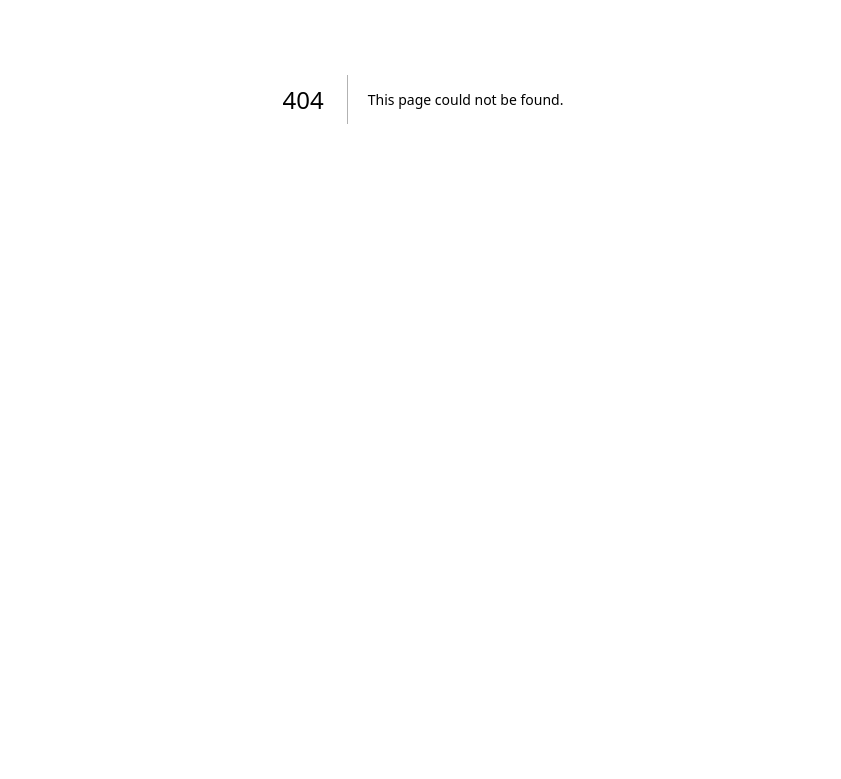
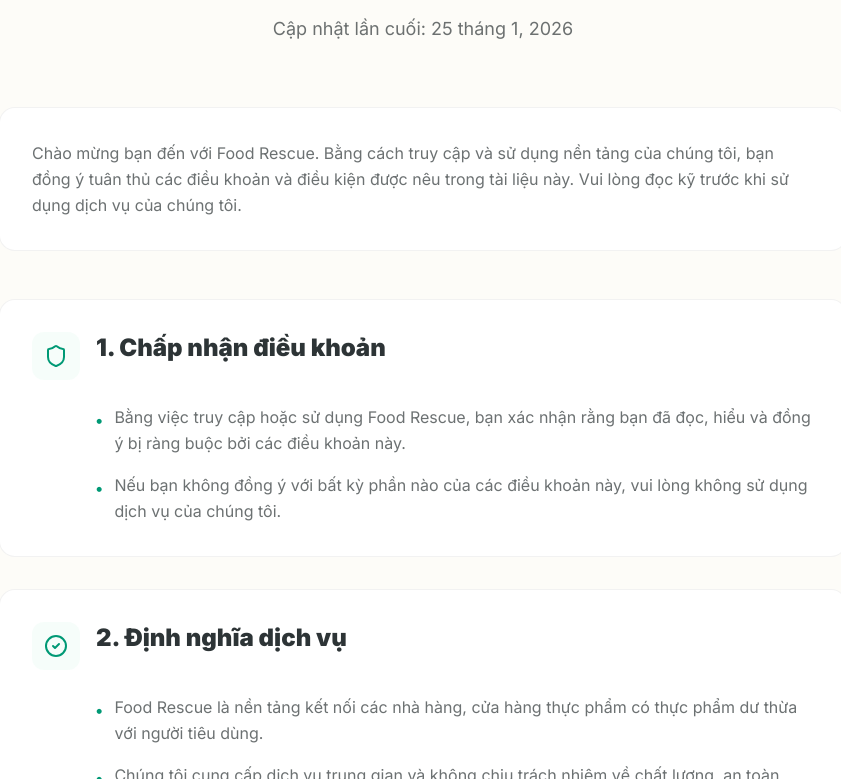
Before and after one commit to developerchidi/Food-Rescue, a Next.js app: page /terms in a window 1280 px wide. Before the commit this address had no page. Shown: the part 301-1080 px from the top of the page, without its empty margins (217-1058 px from the left). Before the commit the page ends 800 px from the top, so only its background shows below. Built offline with nearby package versions, Linux system fonts and the light colour scheme; no server answers.

Commit message:
feat: Add terms of service page and update footer link

```diff
--- /dev/null
+++ b/src/app/terms/page.tsx
@@ -0,0 +1,132 @@
+import Navbar from "@/components/layout/Navbar";
+import Footer from "@/components/layout/Footer";
+import { FileText, Shield, AlertCircle, CheckCircle2 } from "lucide-react";
+
+export default function TermsPage() {
+  return (
+    <main className="min-h-screen bg-[#fdfcf8]">
+      <Navbar />
+
+      <div className="pt-32 pb-24">
+        <div className="container mx-auto px-6 max-w-4xl">
+          {/* Hero Section */}
+          <div className="text-center mb-16">
+            <div className="w-20 h-20 bg-mint-primary/10 rounded-2xl flex items-center justify-center mx-auto mb-6">
+              <FileText className="w-10 h-10 text-mint-darker" />
+            </div>
+            <h1 className="text-5xl md:text-6xl font-black tracking-tight mb-6 text-[#2d3436]">
+              Điều khoản <span className="text-mint-darker">Sử dụng</span>
+            </h1>
+            <p className="text-lg text-foreground/70">
+              Cập nhật lần cuối: 25 tháng 1, 2026
+            </p>
+          </div>
+
+          {/* Introduction */}
+          <section className="mb-12">
+            <div className="bg-white rounded-2xl p-8 border border-black/5">
+              <p className="text-foreground/70 leading-relaxed">
+                Chào mừng bạn đến với Food Rescue. Bằng cách truy cập và sử dụng nền tảng của chúng tôi,
+                bạn đồng ý tuân thủ các điều khoản và điều kiện được nêu trong tài liệu này.
+                Vui lòng đọc kỹ trước khi sử dụng dịch vụ của chúng tôi.
+              </p>
+            </div>
+          </section>
+
+          {/* Terms Sections */}
+          <div className="space-y-8">
+            {[
+              {
+                icon: Shield,
+                title: "1. Chấp nhận điều khoản",
+                content: [
+                  "Bằng việc truy cập hoặc sử dụng Food Rescue, bạn xác nhận rằng bạn đã đọc, hiểu và đồng ý bị ràng buộc bởi các điều khoản này.",
+                  "Nếu bạn không đồng ý với bất kỳ phần nào của các điều khoản này, vui lòng không sử dụng dịch vụ của chúng tôi."
+                ]
+              },
+              {
+                icon: CheckCircle2,
+                title: "2. Định nghĩa dịch vụ",
+                content: [
+                  "Food Rescue là nền tảng kết nối các nhà hàng, cửa hàng thực phẩm có thực phẩm dư thừa với người tiêu dùng.",
+                  "Chúng tôi cung cấp dịch vụ trung gian và không chịu trách nhiệm về chất lượng, an toàn thực phẩm của các sản phẩm được đăng bán.",
+                  "Người bán (đối tác) chịu trách nhiệm về chất lượng và an toàn của thực phẩm họ cung cấp."
+                ]
+              },
+              {
+                icon: AlertCircle,
+                title: "3. Trách nhiệm người dùng",
+                content: [
+                  "Bạn phải đảm bảo thông tin đăng ký tài khoản là chính xác và cập nhật.",
+                  "Bạn chịu trách nhiệm bảo mật thông tin tài khoản và mật khẩu của mình.",
+                  "Bạn không được sử dụng dịch vụ cho mục đích bất hợp pháp hoặc vi phạm quyền của người khác.",
+                  "Bạn phải tuân thủ tất cả các luật và quy định hiện hành khi sử dụng dịch vụ."
+                ]
+              },
+              {
+                icon: FileText,
+                title: "4. Quyền và nghĩa vụ",
+                content: [
+                  "Người mua có quyền nhận thực phẩm đúng như mô tả và trong tình trạng tốt.",
+                  "Người bán có nghĩa vụ cung cấp thông tin chính xác về sản phẩm và đảm bảo chất lượng.",
+                  "Food Rescue có quyền từ chối hoặc chấm dứt dịch vụ đối với bất kỳ người dùng nào vi phạm điều khoản.",
+                  "Chúng tôi có quyền cập nhật, sửa đổi hoặc thay đổi các điều khoản này bất cứ lúc nào."
+                ]
+              },
+              {
+                icon: Shield,
+                title: "5. Miễn trừ trách nhiệm",
+                content: [
+                  "Food Rescue không chịu trách nhiệm về bất kỳ thiệt hại nào phát sinh từ việc sử dụng dịch vụ.",
+                  "Chúng tôi không đảm bảo tính liên tục, không bị gián đoạn hoặc không có lỗi của dịch vụ.",
+                  "Người dùng sử dụng dịch vụ với rủi ro của chính họ."
+                ]
+              },
+              {
+                icon: AlertCircle,
+                title: "6. Giải quyết tranh chấp",
+                content: [
+                  "Mọi tranh chấp phát sinh sẽ được giải quyết thông qua thương lượng thiện chí.",
+                  "Nếu không thể giải quyết, tranh chấp sẽ được đưa ra Tòa án có thẩm quyền tại TP. Hồ Chí Minh, Việt Nam.",
+                  "Luật áp dụng: Pháp luật nước Cộng hòa Xã hội Chủ nghĩa Việt Nam."
+                ]
+              }
+            ].map((section, i) => (
+              <section key={i} className="bg-white rounded-2xl p-8 border border-black/5">
+                <div className="flex items-start gap-4 mb-6">
+                  <div className="w-12 h-12 bg-mint-primary/10 rounded-xl flex items-center justify-center shrink-0">
+                    <section.icon className="w-6 h-6 text-mint-darker" />
+                  </div>
+                  <h2 className="text-2xl font-black text-[#2d3436]">{section.title}</h2>
+                </div>
+                <ul className="space-y-4 ml-16">
+                  {section.content.map((item, j) => (
+                    <li key={j} className="flex gap-3">
+                      <span className="text-mint-darker font-black mt-1">•</span>
+                      <span className="text-foreground/70 leading-relaxed">{item}</span>
+                    </li>
+                  ))}
+                </ul>
+              </section>
+            ))}
+          </div>
+
+          {/* Contact Section */}
+          <section className="mt-12 bg-mint-primary/10 rounded-2xl p-8 border border-mint-primary/20">
+            <h3 className="text-xl font-black mb-4 text-[#2d3436]">Liên hệ với chúng tôi</h3>
+            <p className="text-foreground/70 leading-relaxed mb-4">
+              Nếu bạn có bất kỳ câu hỏi nào về các điều khoản sử dụng này, vui lòng liên hệ với chúng tôi:
+            </p>
+            <div className="space-y-2 text-foreground/70">
+              <p><strong>Email:</strong> legal@foodrescue.vn</p>
+              <p><strong>Điện thoại:</strong> 1900 123 456</p>
+              <p><strong>Địa chỉ:</strong> Tòa nhà Green Tech, Quận 1, TP. Hồ Chí Minh</p>
+            </div>
+          </section>
+        </div>
+      </div>
+
+      <Footer />
+    </main>
+  );
+}
--- a/src/components/layout/Footer.tsx
+++ b/src/components/layout/Footer.tsx
@@ -99,13 +99,38 @@
           <div>
             <h4 className="text-lg font-black mb-4 text-[#2d3436]">Hỗ trợ</h4>
             <ul className="space-y-2">
-              {["Điều khoản sử dụng", "Chính sách bảo mật", "Câu hỏi thường gặp", "Trung tâm trợ giúp", "Liên hệ hợp tác"].map((link, i) => (
-                <li key={i}>
-                  <Link href="#" className="text-foreground/50 hover:text-mint-darker transition-colors font-medium">
-                    {link}
-                  </Link>
-                </li>
-              ))}
+              <li>
+                <Link
+                  href="/terms"
+                  className={`transition-colors font-medium ${
+                    pathname === "/terms"
+                      ? "text-mint-darker"
+                      : "text-foreground/50 hover:text-mint-darker"
+                  }`}
+                >
+                  Điều khoản sử dụng
+                </Link>
+              </li>
+              <li>
+                <Link href="#" className="text-foreground/50 hover:text-mint-darker transition-colors font-medium">
+                  Chính sách bảo mật
+                </Link>
+              </li>
+              <li>
+                <Link href="#" className="text-foreground/50 hover:text-mint-darker transition-colors font-medium">
+                  Câu hỏi thường gặp
+                </Link>
+              </li>
+              <li>
+                <Link href="#" className="text-foreground/50 hover:text-mint-darker transition-colors font-medium">
+                  Trung tâm trợ giúp
+                </Link>
+              </li>
+              <li>
+                <Link href="#" className="text-foreground/50 hover:text-mint-darker transition-colors font-medium">
+                  Liên hệ hợp tác
+                </Link>
+              </li>
             </ul>
           </div>
 
```
